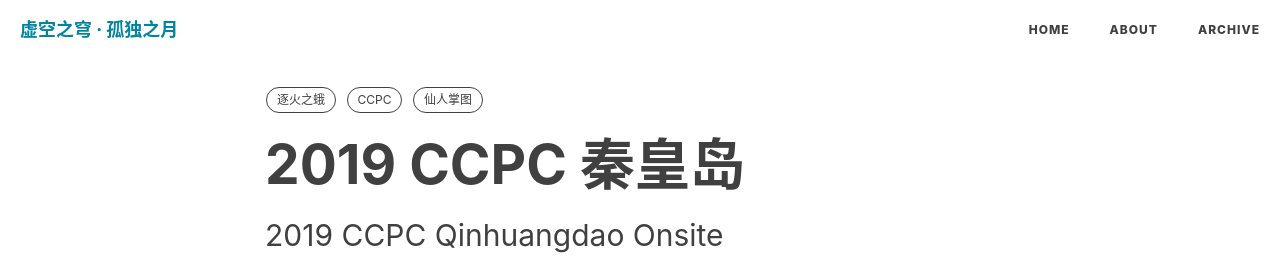
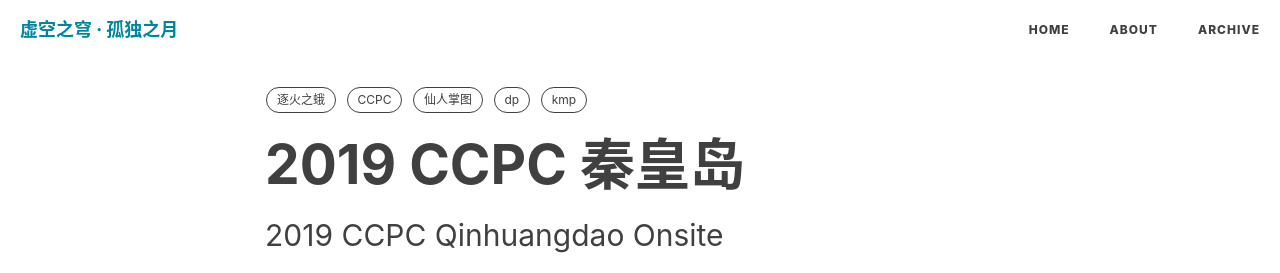
Before and after one commit to hongzhiyin/hongzhiyin.github.io, a Jekyll site: the page built from _posts/Moth_Chases_Flames/2019-10-04-2019-ccpc-qhd.md, in a window 1280 px wide and 900 px high. Shown: the top 273 px of the window. Built offline with Jekyll 4.4.1, drawn with Linux system fonts in a browser that asks for light colours; nearby versions of some CDN libraries; formulas are drawn with MathJax 3; comment, search, counter and statistics services are not loaded.

Commit message:
Update 2019-10-04-2019-ccpc-qhd.md

```diff
--- a/_posts/Moth_Chases_Flames/2019-10-04-2019-ccpc-qhd.md
+++ b/_posts/Moth_Chases_Flames/2019-10-04-2019-ccpc-qhd.md
@@ -10,6 +10,8 @@
   - 逐火之蛾
   - CCPC
   - 仙人掌图
+  - dp
+  - kmp
 ---
 
 [2019 CCPC 秦皇岛](https://cn.vjudge.net/contest/331552)
@@ -302,8 +304,9 @@
 
 ---
 
+### [I. Invoker](https://codeforces.com/gym/102361/problem/I)
 
-### [I. Invoker](https://codeforces.com/gym/102361/problem/I)
+`dp`
 
 **题意**
 
@@ -384,8 +387,9 @@
 
 ---
 
+### [J. MUV LUV EXTRA](https://codeforces.com/gym/102361/problem/J)
 
-### [J. MUV LUV EXTRA](https://codeforces.com/gym/102361/problem/J)
+`kmp`  `最小循环节`
 
 **题意**
 
```
